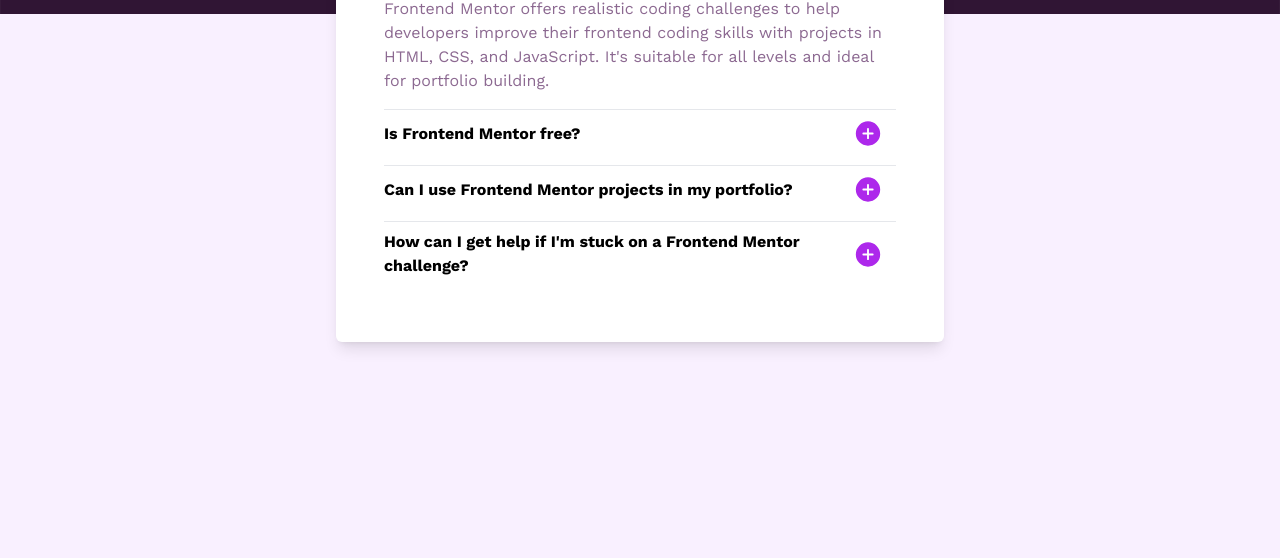
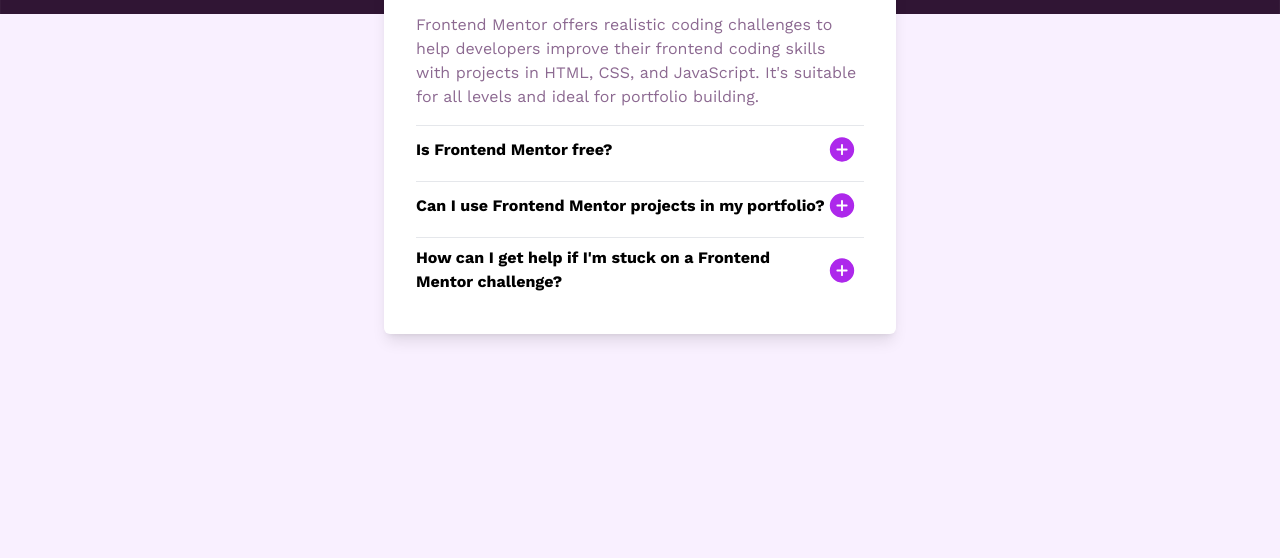
Before and after one commit to FevenSeyfu/FAQ_Accordion, a website built with Vite: page index.html in a window 1280 px wide. Shown: the part 242-800 px from the top of the page. Built offline with nearby package versions, Linux system fonts and the light colour scheme.

Commit message:
fix paddings

```diff
--- a/index.html
+++ b/index.html
@@ -11,15 +11,15 @@
     <meta name="viewport" content="width=device-width, initial-scale=1.0" />
     <title>FAQ Accordion</title>
   </head>
-  <body class="flex flex-col min-h-screen w-full bg-light-pink">
+  <body class="flex flex-col min-h-full w-full bg-light-pink">
     <div id="container" class="flex flex-col items-center">
       <div
         id="banner"
-        class="bg-[url('./assets/images/background-pattern-mobile.svg')] md:bg-[url('./assets/images/background-pattern-desktop.svg')] w-full h-64 bg-cover bg-no-repeat bg-left-center"
+        class="bg-[url('./assets/images/background-pattern-mobile.svg')] md:bg-[url('./assets/images/background-pattern-desktop.svg')] w-full h-32 md:h-64 bg-cover bg-no-repeat bg-center-top"
       ></div>
       <div
         id="faq_container"
-        class="bg-white w-[18rem] md:w-[38rem] rounded-md shadow-lg p-6 md:p-12 absolute top-24 mb-12"
+        class="bg-white w-[18rem] md:w-[32rem] rounded-md shadow-lg p-6 md:p-8 absolute top-12 md:top-32"
       >
         <div class="flex items-center mb-3">
           <img
@@ -82,7 +82,7 @@
         </div>
         <!-- 4th -->
         <div id="faq" class="my-2">
-          <div class="flex items-center mb-4">
+          <div class="flex items-center">
             <h3 class="font-bold text-md w-11/12 hover:text-grayish-purple">
               How can I get help if I'm stuck on a Frontend Mentor challenge?
             </h3>
--- a/main.js
+++ b/main.js
@@ -23,7 +23,7 @@
         faqAnswer.classList.toggle('hidden')
         // find and change toggleicon
         const toggleIcon = toggleButton.getElementsByTagName('img')[0]
-        toggleIcon.src=HandleToggleIcon(toggleIcon)
+        toggleIcon.src=handleToggleIcon(toggleIcon)
     })
 
 });
```
